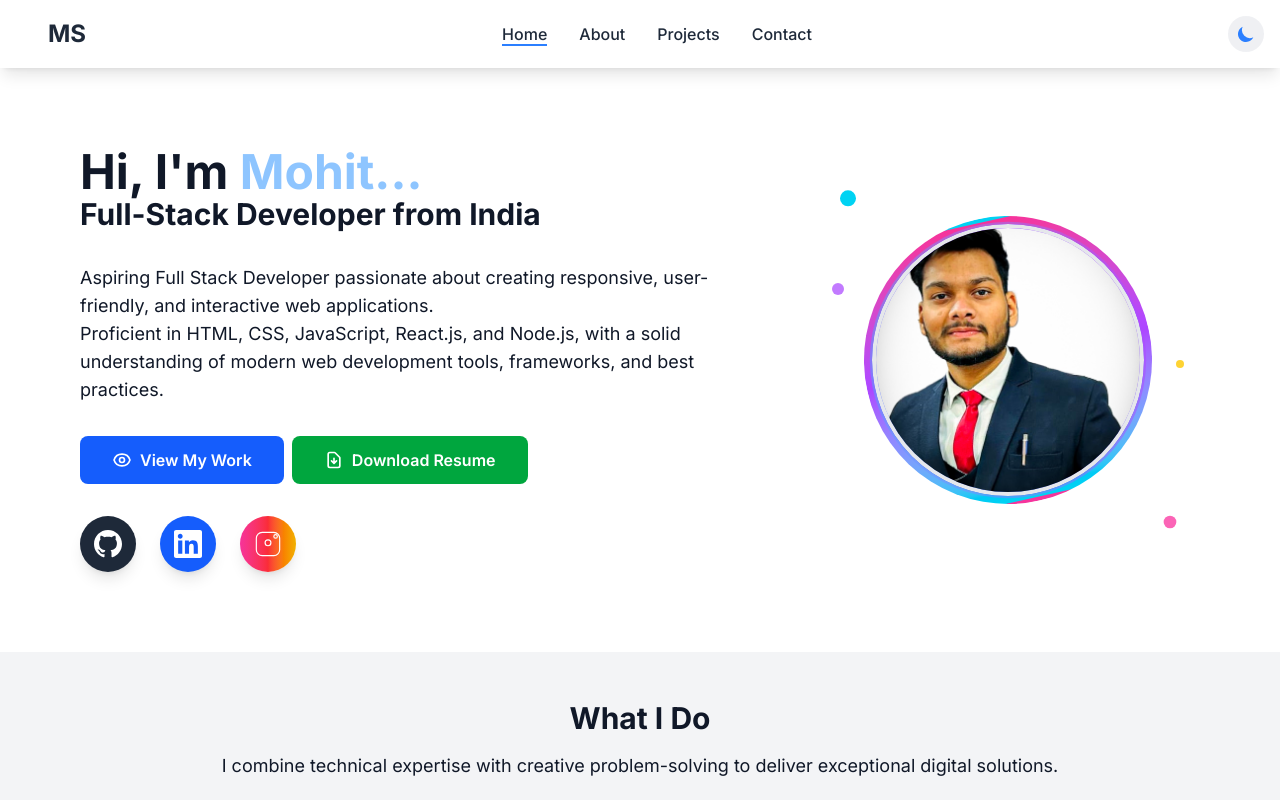
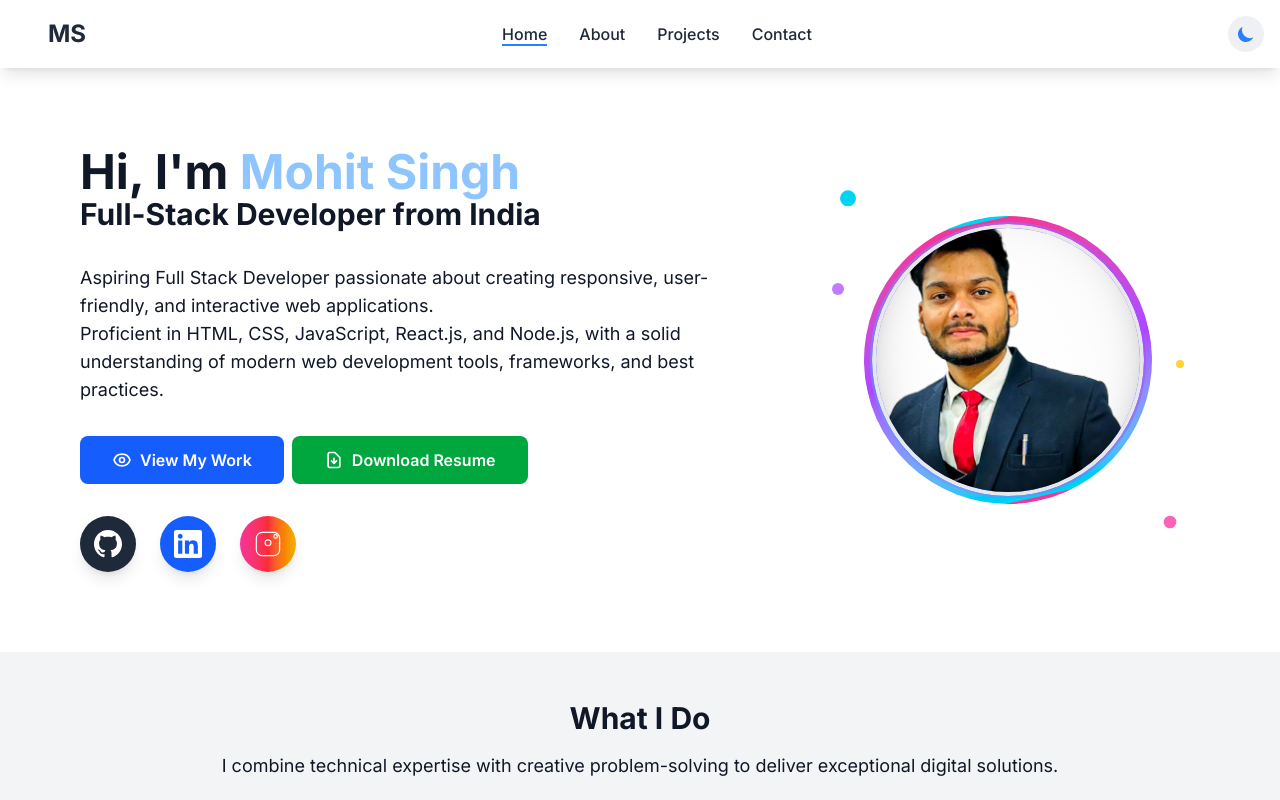
Before and after one commit to swtmohit/portfolio, a Next.js app: page / in a window 1280 px wide. Shown: the top 800 px of the page. Built offline with nearby package versions, Linux system fonts and the light colour scheme.

Commit message:
name change

```diff
--- a/src/components/Hero.tsx
+++ b/src/components/Hero.tsx
@@ -38,7 +38,7 @@ const Hero = () => {
             animate={{ opacity: 1, y: 0 }}
             transition={{ duration: 0.8, delay: 0.2 }}
           >
-            <span className="text-3xl md:text-5xl">Hi, I'm <span className={nameClass}>Mohit...</span></span><br />
+            <span className="text-3xl md:text-5xl">Hi, I'm <span className={nameClass}>Mohit Singh</span></span><br />
             <span className="text-xl md:text-3xl mt-4">Full-Stack Developer from India</span>
           </motion.h1>
           <motion.p
```
